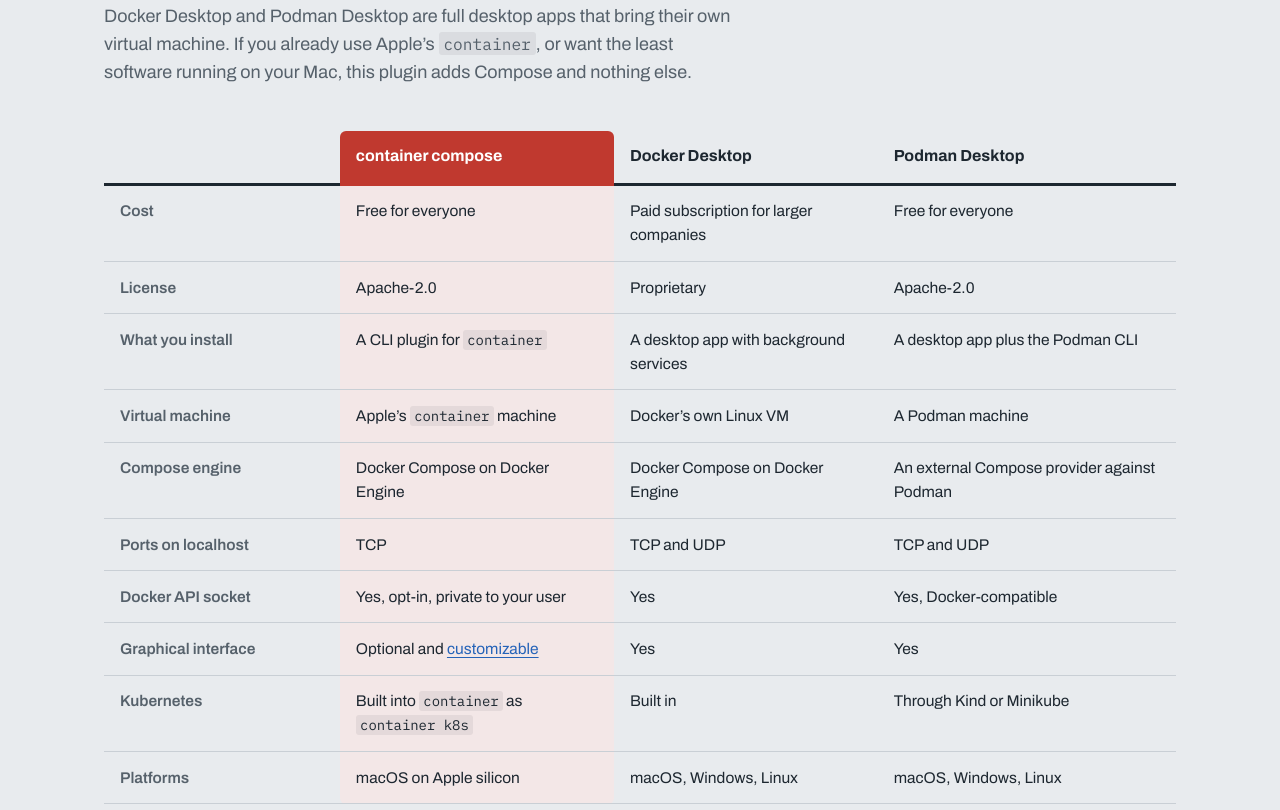
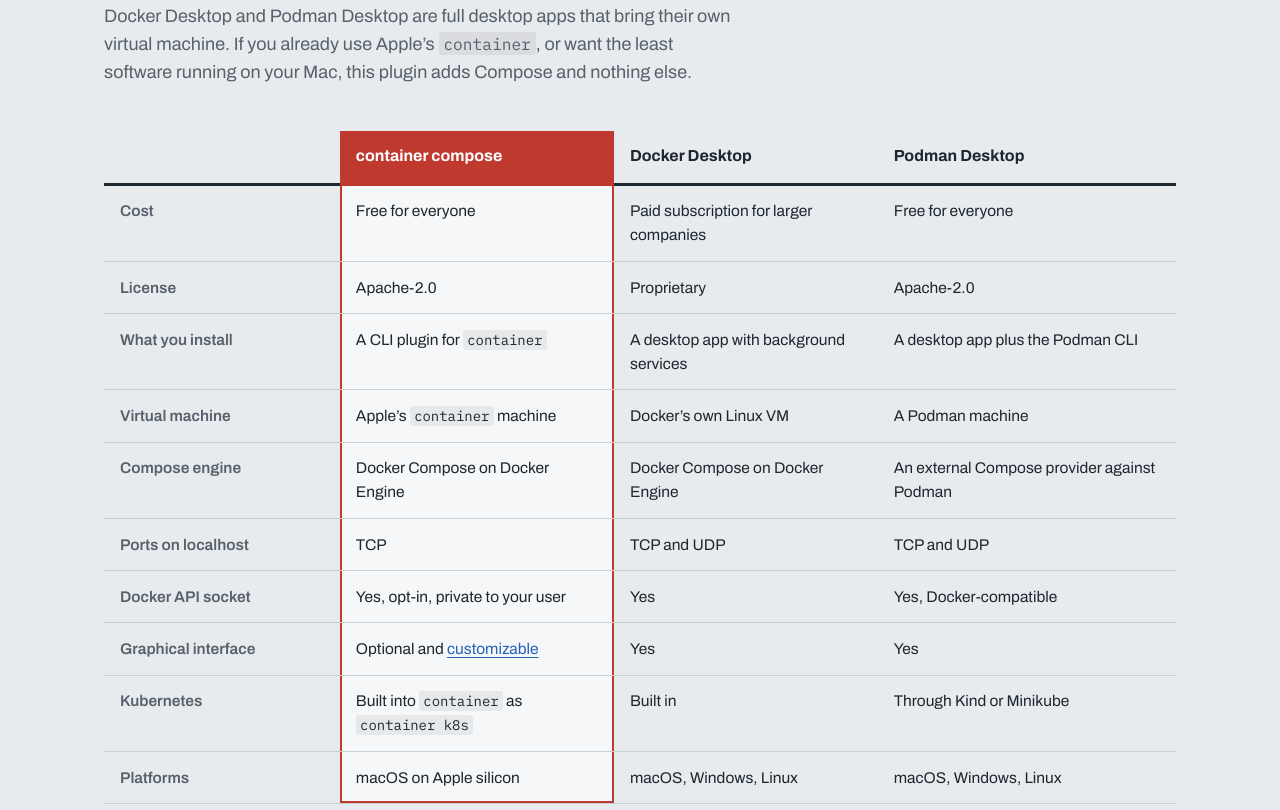
Before and after one commit to RobertDeRose/container-compose, a website: page site/index.html in a window 1280 px wide. Shown: the part 3110-3920 px from the top of the page. Drawn offline with Linux system fonts and the light colour scheme.

Commit message:
docs(site): frame the highlighted comparison column
Replace the red-tinted column, which read as pink on the cool page in light mode and mauve in dark mode, with the neutral surface framed in the header's red.

```diff
--- a/site/styles.css
+++ b/site/styles.css
@@ -427,9 +427,17 @@ thead th {
 }
 tbody th { font-weight: 600; color: var(--hull); width: 22%; }
 td { color: var(--ink); }
-.us { background: color-mix(in srgb, var(--red) 9%, var(--paper)); }
-thead .us { background: var(--red-fill); color: var(--on-accent); border-bottom-color: var(--red-fill); border-radius: 6px 6px 0 0; }
-tbody tr:last-child .us { border-radius: 0 0 6px 6px; }
+/* The highlighted column is a card framed in the header's red. Inset
+   shadows draw the frame because collapsed borders would merge with the
+   neighbouring cells' borders. */
+.us {
+  background: var(--paper);
+  box-shadow: inset 2px 0 var(--red-fill), inset -2px 0 var(--red-fill);
+}
+thead .us { background: var(--red-fill); color: var(--on-accent); border-bottom-color: var(--red-fill); }
+tbody tr:last-child .us {
+  box-shadow: inset 2px 0 var(--red-fill), inset -2px 0 var(--red-fill), inset 0 -2px var(--red-fill);
+}
 
 .fit {
   display: grid; grid-template-columns: 1fr 1fr; gap: 2.5rem;
```
